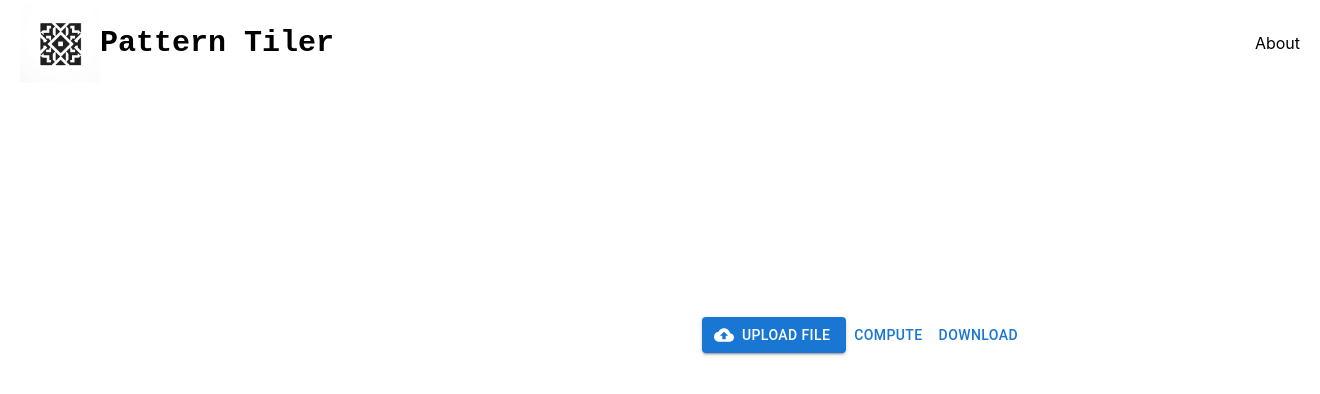
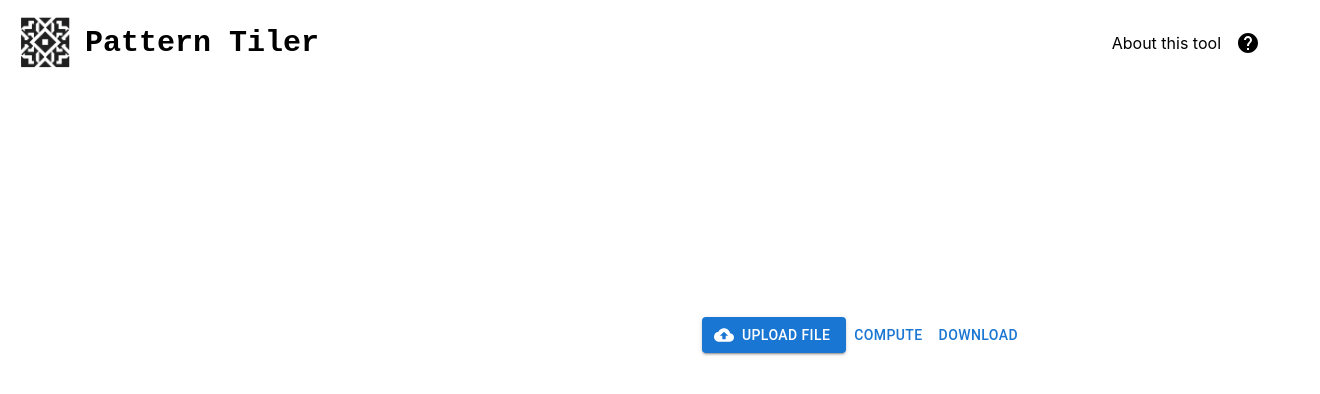
Before and after one commit to VeraZab/pattern-tiler, a React (Create React App) app: page / in a window 1280 px wide. Shown: the top 394 px of the page, 1320 px wide, since content can reach past the window. Built offline with nearby package versions, Linux system fonts and the light colour scheme.

Commit message:
some header adjustments

```diff
--- a/src/components/Header.tsx
+++ b/src/components/Header.tsx
@@ -1,20 +1,32 @@
 import Box from '@mui/material/Box';
+import Tooltip from '@mui/material/Tooltip';
+import HelpIcon from '@mui/icons-material/Help';
 
 const Header = () => {
+    const aboutTilemaker = 'This is a simple patternmaking tool that allows you to use a tileable image ' +
+        'and repeat it any number of times to create a pattern of desired scale and dimensions. ' +
+        'Ready for printing!';
+
     return (
         <Box sx={{
             display: 'flex',
             justifyContent: 'space-between',
             alignItems: 'center',
-            width: '100vw',
             height: '45px',
             padding: '20px'
         }}>
             <Box sx={{ display: 'flex', alignItems: 'center' }}>
-                <img src="pattern-tiler-logo.png" style={{ width: '80px' }} />
-                <Box sx={{ fontSize: '30px', fontWeight: 'bold', fontFamily: 'monospace' }}>Pattern Tiler</Box>
+                <img src="pattern-tiler-logo.png" style={{ width: '50px', paddingRight: '15px' }} />
+                <Box sx={{ fontSize: '30px', fontWeight: 'bold', fontFamily: 'monospace', }}>Pattern Tiler</Box>
             </Box>
-            <Box>About</Box>
+            <Box>
+                <Tooltip title={aboutTilemaker}>
+                    <Box sx={{ display: 'flex', alignItems: 'center' }}>
+                        <Box sx={{ paddingRight: '15px' }}>About this tool</Box>
+                        <HelpIcon />
+                    </Box>
+                </Tooltip>
+            </Box>
         </Box>
     );
 }
```
Also changed, not shown: public/pattern-tiler-logo.png.
